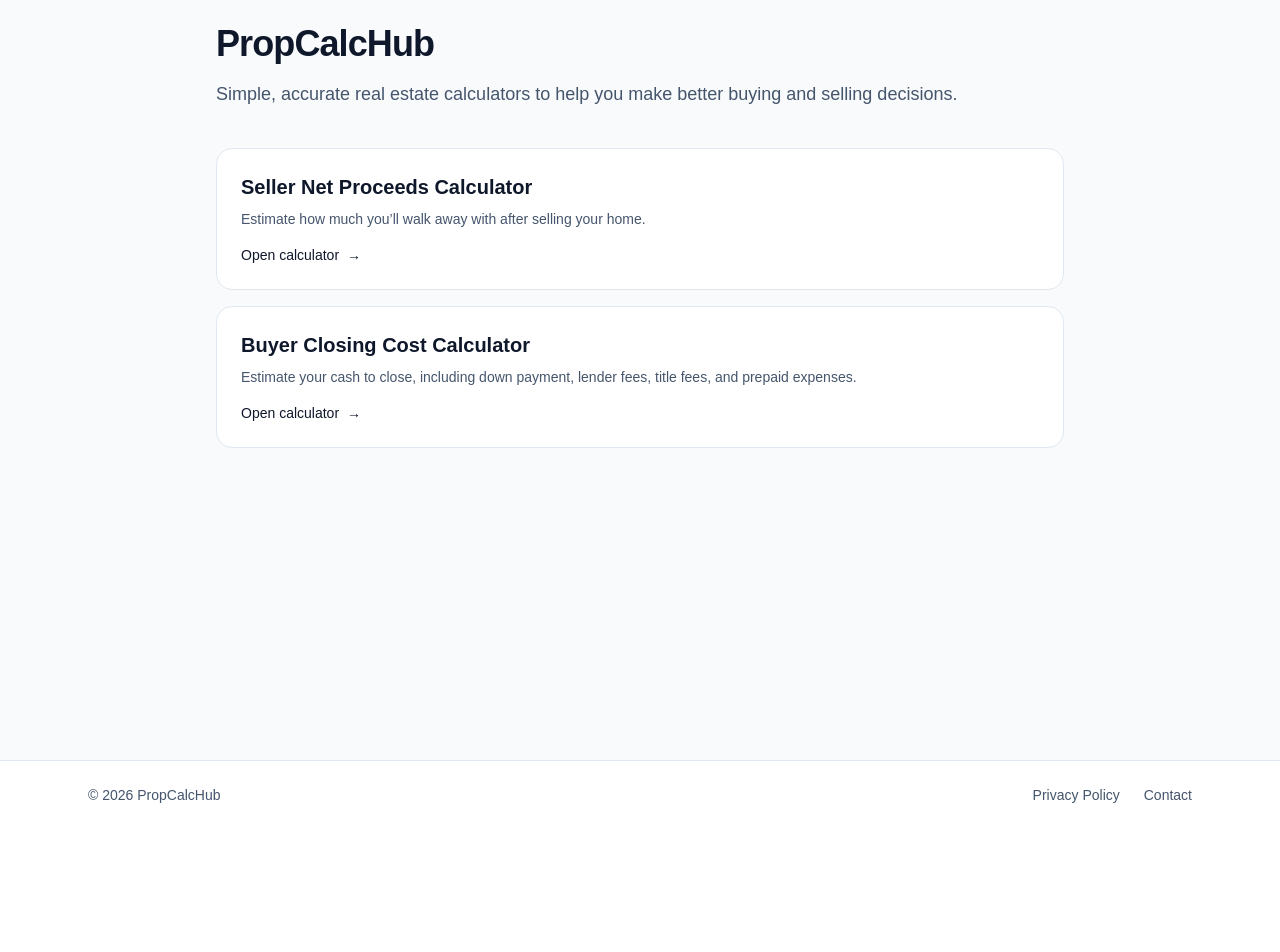
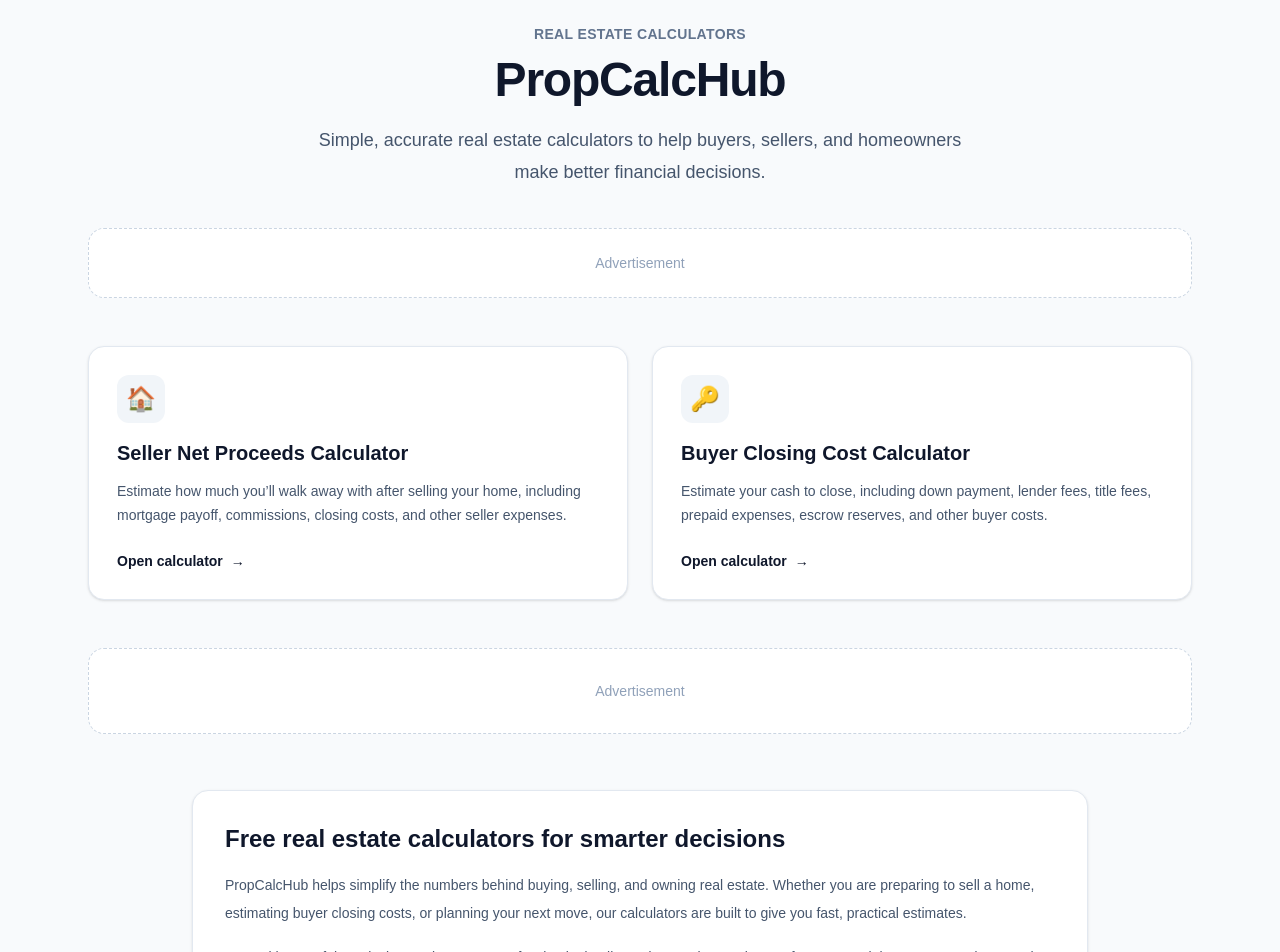
Before and after one commit to adamTully/propcalchub, a Next.js app: page / in a window 1280 px wide. Shown: the part 40-992 px from the top of the page. Before the commit the page ends 869 px from the top, so only its background shows below. Built offline with nearby package versions, Linux system fonts and the light colour scheme.

Commit message:
Add seller AdSense placement slots

```diff
--- a/app/page.tsx
+++ b/app/page.tsx
@@ -1,24 +1,46 @@
 export default function Home() {
   return (
     <main className="min-h-screen bg-slate-50 text-slate-900">
-      <div className="mx-auto max-w-4xl px-6 py-16">
-        <h1 className="text-4xl font-semibold tracking-tight">PropCalcHub</h1>
+      <div className="mx-auto max-w-6xl px-6 py-16">
+        {/* HERO */}
+        <section className="mx-auto max-w-4xl text-center">
+          <p className="text-sm font-semibold uppercase tracking-wide text-slate-500">
+            Real Estate Calculators
+          </p>
 
-        <p className="mt-4 text-lg text-slate-600">
-          Simple, accurate real estate calculators to help you make better buying and selling
-          decisions.
-        </p>
+          <h1 className="mt-3 text-4xl font-semibold tracking-tight sm:text-5xl">
+            PropCalcHub
+          </h1>
 
-        <div className="mt-10 grid gap-4">
+          <p className="mx-auto mt-5 max-w-2xl text-lg leading-8 text-slate-600">
+            Simple, accurate real estate calculators to help buyers, sellers, and homeowners make
+            better financial decisions.
+          </p>
+        </section>
+
+        {/* TOP AD */}
+        <div className="mt-10 rounded-2xl border border-dashed border-slate-300 bg-white p-6 text-center text-sm text-slate-400">
+          Advertisement
+        </div>
+
+        {/* CALCULATOR CARDS */}
+        <section className="mt-12 grid gap-6 md:grid-cols-2">
           <a
             href="/seller-net-proceeds-calculator"
-            className="group rounded-2xl border border-slate-200 bg-white p-6 transition hover:bg-slate-50 hover:shadow-sm"
+            className="group rounded-2xl border border-slate-200 bg-white p-7 shadow-sm transition hover:-translate-y-0.5 hover:shadow-md"
           >
+            <div className="mb-4 flex h-12 w-12 items-center justify-center rounded-xl bg-slate-100 text-2xl">
+              🏠
+            </div>
+
             <h2 className="text-xl font-semibold">Seller Net Proceeds Calculator</h2>
-            <p className="mt-2 text-sm text-slate-600">
-              Estimate how much you’ll walk away with after selling your home.
+
+            <p className="mt-3 text-sm leading-6 text-slate-600">
+              Estimate how much you’ll walk away with after selling your home, including mortgage
+              payoff, commissions, closing costs, and other seller expenses.
             </p>
-            <div className="mt-4 flex items-center text-sm font-medium text-slate-900">
+
+            <div className="mt-6 flex items-center text-sm font-semibold text-slate-900">
               <span>Open calculator</span>
               <span className="ml-2 transition-transform group-hover:translate-x-1">→</span>
             </div>
@@ -26,19 +48,58 @@
 
           <a
             href="/buyer-closing-cost-calculator"
-            className="group rounded-2xl border border-slate-200 bg-white p-6 transition hover:bg-slate-50 hover:shadow-sm"
+            className="group rounded-2xl border border-slate-200 bg-white p-7 shadow-sm transition hover:-translate-y-0.5 hover:shadow-md"
           >
+            <div className="mb-4 flex h-12 w-12 items-center justify-center rounded-xl bg-slate-100 text-2xl">
+              🔑
+            </div>
+
             <h2 className="text-xl font-semibold">Buyer Closing Cost Calculator</h2>
-            <p className="mt-2 text-sm text-slate-600">
-              Estimate your cash to close, including down payment, lender fees, title fees, and
-              prepaid expenses.
+
+            <p className="mt-3 text-sm leading-6 text-slate-600">
+              Estimate your cash to close, including down payment, lender fees, title fees, prepaid
+              expenses, escrow reserves, and other buyer costs.
             </p>
-            <div className="mt-4 flex items-center text-sm font-medium text-slate-900">
+
+            <div className="mt-6 flex items-center text-sm font-semibold text-slate-900">
               <span>Open calculator</span>
               <span className="ml-2 transition-transform group-hover:translate-x-1">→</span>
             </div>
           </a>
+        </section>
+
+        {/* MID AD */}
+        <div className="mt-12 rounded-2xl border border-dashed border-slate-300 bg-white p-8 text-center text-sm text-slate-400">
+          Advertisement
         </div>
+
+        {/* SEO CONTENT */}
+        <section className="mx-auto mt-14 max-w-4xl rounded-2xl border border-slate-200 bg-white p-8 shadow-sm">
+          <h2 className="text-2xl font-semibold">Free real estate calculators for smarter decisions</h2>
+
+          <div className="mt-4 space-y-4 text-sm leading-7 text-slate-600">
+            <p>
+              PropCalcHub helps simplify the numbers behind buying, selling, and owning real
+              estate. Whether you are preparing to sell a home, estimating buyer closing costs, or
+              planning your next move, our calculators are built to give you fast, practical
+              estimates.
+            </p>
+
+            <p>
+              Start with one of the calculators above, enter a few basic details, and get a clearer
+              picture of your potential costs, proceeds, or cash needed at closing.
+            </p>
+          </div>
+        </section>
+
+        {/* BOTTOM CTA */}
+        <section className="mt-12 text-center">
+          <h2 className="text-2xl font-semibold">More calculators coming soon</h2>
+          <p className="mx-auto mt-3 max-w-2xl text-sm leading-6 text-slate-600">
+            We’re building additional tools for mortgage payments, affordability, refinance
+            decisions, rent vs. buy comparisons, and more.
+          </p>
+        </section>
       </div>
     </main>
   );
--- a/app/seller-net-proceeds-calculator/Calculator.tsx
+++ b/app/seller-net-proceeds-calculator/Calculator.tsx
@@ -1,6 +1,38 @@
 'use client';
 
 import { useEffect, useMemo, useState } from 'react';
+
+function AdSlot({
+  slot,
+  className = '',
+  minHeight = 'min-h-[90px]',
+}: {
+  slot: string;
+  className?: string;
+  minHeight?: string;
+}) {
+  useEffect(() => {
+    try {
+      // @ts-ignore
+      (window.adsbygoogle = window.adsbygoogle || []).push({});
+    } catch (e) {
+      console.error(e);
+    }
+  }, []);
+
+  return (
+    <div className={`overflow-hidden rounded-2xl bg-white ${minHeight} ${className}`}>
+      <ins
+        className="adsbygoogle"
+        style={{ display: 'block' }}
+        data-ad-client="ca-pub-2489602416184279"
+        data-ad-slot={slot}
+        data-ad-format="auto"
+        data-full-width-responsive="true"
+      />
+    </div>
+  );
+}
 
 function MoneyInput({
   label,
@@ -19,7 +51,9 @@
     <div>
       <label className="mb-2 block text-sm font-medium text-slate-700">{label}</label>
       <div className="relative">
-        <span className="pointer-events-none absolute left-4 top-1/2 -translate-y-1/2 text-slate-400">$</span>
+        <span className="pointer-events-none absolute left-4 top-1/2 -translate-y-1/2 text-slate-400">
+          $
+        </span>
         <input
           className={`w-full rounded-2xl border py-3 pl-8 pr-4 outline-none transition ${
             readOnly
@@ -134,15 +168,6 @@
     });
   }, [feePreset]);
 
-  useEffect(() => {
-  try {
-    // @ts-ignore
-    (window.adsbygoogle = window.adsbygoogle || []).push({});
-  } catch (e) {
-    console.error(e);
-  }
-}, []);
-
   const salePrice = parseNumber(salePriceInput);
   const mortgageBalance = parseNumber(mortgageBalanceInput);
   const commissionRate = parseNumber(commissionInput);
@@ -200,27 +225,29 @@
   });
 
   return (
-    <main className="min-h-screen bg-slate-50 text-slate-900">
+    <main className="min-h-screen bg-slate-50 pb-24 text-slate-900 xl:pb-0">
       <div className="mx-auto max-w-[1600px] px-4 py-10 md:px-6 lg:px-8">
+        {/* TOP AD */}
         <div className="mb-6">
-            <ins
-                className="adsbygoogle"
-                style={{ display: 'block' }}
-                data-ad-client="ca-pub-2489602416184279"
-                data-ad-slot="XXXXXXXX"
-                data-ad-format="auto"
-                data-full-width-responsive="true"
+          <AdSlot
+            slot="4273170546"
+            minHeight="min-h-[90px]"
             />
         </div>
 
         <div className="grid gap-6 xl:grid-cols-[180px_minmax(0,1fr)_180px]">
+          {/* LEFT SIDEBAR AD - paused for initial AdSense review / UX.
           <aside className="hidden xl:block">
-            <div className="sticky top-6 rounded-2xl border border-slate-200 bg-slate-100 p-4 text-center text-sm font-medium text-slate-500 min-h-[600px]">
-              Left sidebar ad
+            <div className="sticky top-6">
+              <AdSlot label="Left sidebar ad" minHeight="min-h-[600px]" />
             </div>
           </aside>
+          */}
+
+          <aside className="hidden xl:block" aria-hidden="true" />
 
           <div>
+            {/* HERO */}
             <section className="mb-8 rounded-3xl bg-white p-8 shadow-sm ring-1 ring-slate-200">
               <p className="mb-3 inline-flex rounded-full bg-slate-100 px-3 py-1 text-sm font-medium text-slate-600">
                 Localized seller estimate
@@ -229,11 +256,12 @@
                 Seller Net Proceeds Calculator
               </h1>
               <p className="mt-4 max-w-2xl text-lg leading-8 text-slate-600">
-                Estimate how much you may walk away with after selling your home using your ZIP code,
-                mortgage balance, commission, and seller-side closing costs.
+                Estimate how much you may walk away with after selling your home using your ZIP
+                code, mortgage balance, commission, and seller-side closing costs.
               </p>
             </section>
 
+            {/* CALCULATOR + RESULTS */}
             <div className="grid gap-6 lg:grid-cols-[1.05fr_0.95fr]">
               <section className="rounded-3xl bg-white p-6 shadow-sm ring-1 ring-slate-200">
                 <h2 className="text-2xl font-semibold">Estimate inputs</h2>
@@ -283,6 +311,7 @@
                         inputMode="decimal"
                       />
                     </div>
+
                     <MoneyInput
                       label="Seller concessions"
                       value={sellerConcessionsInput}
@@ -325,9 +354,11 @@
                     </div>
                   </div>
 
-                  <div className="rounded-2xl border border-slate-200 bg-slate-100 p-4 text-center text-sm font-medium text-slate-500">
-                    In-card ad slot
-                  </div>
+                  {/* IN-CARD AD */}
+                  <AdSlot
+                    slot="5263338100"
+                    minHeight="min-h-[120px]"
+                    />
                 </div>
               </section>
 
@@ -434,6 +465,15 @@
               </section>
             </div>
 
+            {/* MID-CONTENT AD */}
+            <div className="mt-6">
+              <AdSlot
+                slot="1204898936"
+                minHeight="min-h-[250px]"
+                />
+            </div>
+
+            {/* CONTEXT + RELATED */}
             <div className="mt-6 grid gap-6 lg:grid-cols-[1.05fr_0.95fr]">
               <section className="rounded-3xl bg-white p-6 shadow-sm ring-1 ring-slate-200">
                 <h3 className="text-xl font-semibold">Helpful context</h3>
@@ -452,12 +492,16 @@
               <section className="rounded-3xl bg-white p-6 shadow-sm ring-1 ring-slate-200">
                 <h3 className="text-xl font-semibold">Related tools</h3>
                 <div className="mt-4 grid gap-3">
-                  {[
-                    'Buyer Closing Cost Calculator',
-                    'Monthly Payment Calculator',
-                    'Offer Comparison Tool',
-                    'Rent vs Sell Calculator',
-                  ].map((tool) => (
+                  <a
+                    href="/buyer-closing-cost-calculator"
+                    className="flex items-center justify-between rounded-2xl border border-slate-200 px-4 py-3 text-left text-sm font-medium text-slate-700 hover:bg-slate-50"
+                  >
+                    <span>Buyer Closing Cost Calculator</span>
+                    <span>→</span>
+                  </a>
+
+                  {['Monthly Payment Calculator', 'Offer Comparison Tool', 'Rent vs Sell Calculator'].map(
+                    (tool) => (
                       <button
                         key={tool}
                         className="flex items-center justify-between rounded-2xl border border-slate-200 px-4 py-3 text-left text-sm font-medium text-slate-700 hover:bg-slate-50"
@@ -465,23 +509,28 @@
                         <span>{tool}</span>
                         <span>→</span>
                       </button>
-                  ))}
+                    ),
+                  )}
                 </div>
               </section>
             </div>
 
             <section className="mt-12 rounded-3xl bg-white p-8 shadow-sm ring-1 ring-slate-200">
               <div className="max-w-3xl">
-                <h2 className="text-2xl font-semibold">How this seller net proceeds calculator works</h2>
-                <p className="mt-4 text-slate-600 leading-7">
-                  This seller net proceeds calculator estimates how much money you may walk away with after selling your home.
-                  It uses your estimated sale price, mortgage balance, real estate commission, seller concessions, and common
-                  seller-side closing costs to create a simple net proceeds estimate.
+                <h2 className="text-2xl font-semibold">
+                  How this seller net proceeds calculator works
+                </h2>
+                <p className="mt-4 leading-7 text-slate-600">
+                  This seller net proceeds calculator estimates how much money you may walk away
+                  with after selling your home. It uses your estimated sale price, mortgage balance,
+                  real estate commission, seller concessions, and common seller-side closing costs to
+                  create a simple net proceeds estimate.
                 </p>
-                <p className="mt-4 text-slate-600 leading-7">
-                  Because closing costs can vary by location, this calculator also uses your ZIP code to apply localized fee
-                  assumptions. You can edit those assumptions if you already know your attorney fees, title fees, transfer taxes,
-                  recording fees, or other local costs.
+                <p className="mt-4 leading-7 text-slate-600">
+                  Because closing costs can vary by location, this calculator also uses your ZIP code
+                  to apply localized fee assumptions. You can edit those assumptions if you already
+                  know your attorney fees, title fees, transfer taxes, recording fees, or other local
+                  costs.
                 </p>
               </div>
             </section>
@@ -489,9 +538,10 @@
             <section className="mt-6 rounded-3xl bg-white p-8 shadow-sm ring-1 ring-slate-200">
               <div className="max-w-3xl">
                 <h2 className="text-2xl font-semibold">What costs are included?</h2>
-                <p className="mt-4 text-slate-600 leading-7">
-                  A seller net estimate usually includes the major costs that reduce your proceeds at closing. Your actual costs
-                  may vary based on your state, county, purchase agreement, lender payoff, and negotiated seller concessions.
+                <p className="mt-4 leading-7 text-slate-600">
+                  A seller net estimate usually includes the major costs that reduce your proceeds at
+                  closing. Your actual costs may vary based on your state, county, purchase
+                  agreement, lender payoff, and negotiated seller concessions.
                 </p>
 
                 <ul className="mt-5 list-disc space-y-2 pl-6 text-slate-600">
@@ -506,6 +556,12 @@
               </div>
             </section>
 
+            {/* PRE-FAQ AD - paused for initial AdSense review / UX.
+            <div className="mt-6">
+              <AdSlot slot="xxxxxx" minHeight="min-h-[250px]" />
+            </div>
+            */}
+
             <section className="mt-6 rounded-3xl bg-white p-8 shadow-sm ring-1 ring-slate-200">
               <div className="max-w-3xl">
                 <h2 className="text-2xl font-semibold">Frequently asked questions</h2>
@@ -513,43 +569,52 @@
                 <div className="mt-6 space-y-6">
                   <div>
                     <h3 className="text-lg font-semibold">What are seller net proceeds?</h3>
-                    <p className="mt-2 text-slate-600 leading-7">
-                      Seller net proceeds are the estimated amount you keep after subtracting your mortgage payoff, commission,
-                      closing costs, concessions, and other seller expenses from the final sale price.
+                    <p className="mt-2 leading-7 text-slate-600">
+                      Seller net proceeds are the estimated amount you keep after subtracting your
+                      mortgage payoff, commission, closing costs, concessions, and other seller
+                      expenses from the final sale price.
                     </p>
                   </div>
 
                   <div>
-                    <h3 className="text-lg font-semibold">How do I calculate my net proceeds from selling a house?</h3>
-                    <p className="mt-2 text-slate-600 leading-7">
-                      Start with your expected sale price, then subtract your loan payoff, agent commission, seller closing costs,
-                      and any credits or concessions you agree to pay. The remaining amount is your estimated net proceeds.
+                    <h3 className="text-lg font-semibold">
+                      How do I calculate my net proceeds from selling a house?
+                    </h3>
+                    <p className="mt-2 leading-7 text-slate-600">
+                      Start with your expected sale price, then subtract your loan payoff, agent
+                      commission, seller closing costs, and any credits or concessions you agree to
+                      pay. The remaining amount is your estimated net proceeds.
                     </p>
                   </div>
 
                   <div>
-                    <h3 className="text-lg font-semibold">Are seller closing costs the same in every ZIP code?</h3>
-                    <p className="mt-2 text-slate-600 leading-7">
-                      No. Seller closing costs can vary by state, county, municipality, and transaction type. That is why this
-                      calculator uses ZIP-based defaults and lets you edit the individual fee values.
+                    <h3 className="text-lg font-semibold">
+                      Are seller closing costs the same in every ZIP code?
+                    </h3>
+                    <p className="mt-2 leading-7 text-slate-600">
+                      No. Seller closing costs can vary by state, county, municipality, and
+                      transaction type. That is why this calculator uses ZIP-based defaults and lets
+                      you edit the individual fee values.
                     </p>
                   </div>
 
                   <div>
                     <h3 className="text-lg font-semibold">Why is agent commission included?</h3>
-                    <p className="mt-2 text-slate-600 leading-7">
-                      Commission is often one of the largest seller expenses. Including it gives you a more realistic estimate of
-                      what you may walk away with after the sale closes.
+                    <p className="mt-2 leading-7 text-slate-600">
+                      Commission is often one of the largest seller expenses. Including it gives you
+                      a more realistic estimate of what you may walk away with after the sale closes.
                     </p>
                   </div>
 
                   <div>
                     <h3 className="text-lg font-semibold">Is this a final closing statement?</h3>
-                    <p className="mt-2 text-slate-600 leading-7">
-                      No. This calculator is an estimate for planning purposes. Your final numbers should come from your real
-                      estate agent, closing attorney, title company, lender, or settlement statement.
+                    <p className="mt-2 leading-7 text-slate-600">
+                      No. This calculator is an estimate for planning purposes. Your final numbers
+                      should come from your real estate agent, closing attorney, title company,
+                      lender, or settlement statement.
                     </p>
                   </div>
+
                   <div className="mt-6">
                     <a
                       href="/buyer-closing-cost-calculator"
@@ -561,16 +626,27 @@
                 </div>
               </div>
             </section>
-
           </div>
 
+          {/* RIGHT SIDEBAR AD - paused for initial AdSense review / UX.
           <aside className="hidden xl:block">
-            <div className="sticky top-6 rounded-2xl border border-slate-200 bg-slate-100 p-4 text-center text-sm font-medium text-slate-500 min-h-[600px]">
-              Right sidebar ad
+            <div className="sticky top-6">
+              <AdSlot slot="xxxxxxxxx" minHeight="min-h-[600px]" />
             </div>
           </aside>
+          */}
+
+          <aside className="hidden xl:block" aria-hidden="true" />
         </div>
       </div>
+
+      {/* MOBILE STICKY AD - paused for initial AdSense review / UX.
+      <div className="fixed bottom-0 left-0 right-0 z-50 border-t border-slate-200 bg-white p-2 shadow-[0_-4px_16px_rgba(15,23,42,0.08)] xl:hidden">
+        <AdSlot label="Mobile sticky ad" minHeight="min-h-[64px]" className="mx-auto max-w-md rounded-xl" />
+        <!---use this syntax below, check the format from the old one above is correct-->
+        <AdSlot slot="xxxxxx" minHeight="min-h-[64px]" />
+      </div>
+      */}
     </main>
   );
 }
```
Lines whose indentation alone changed are shown as unchanged.
